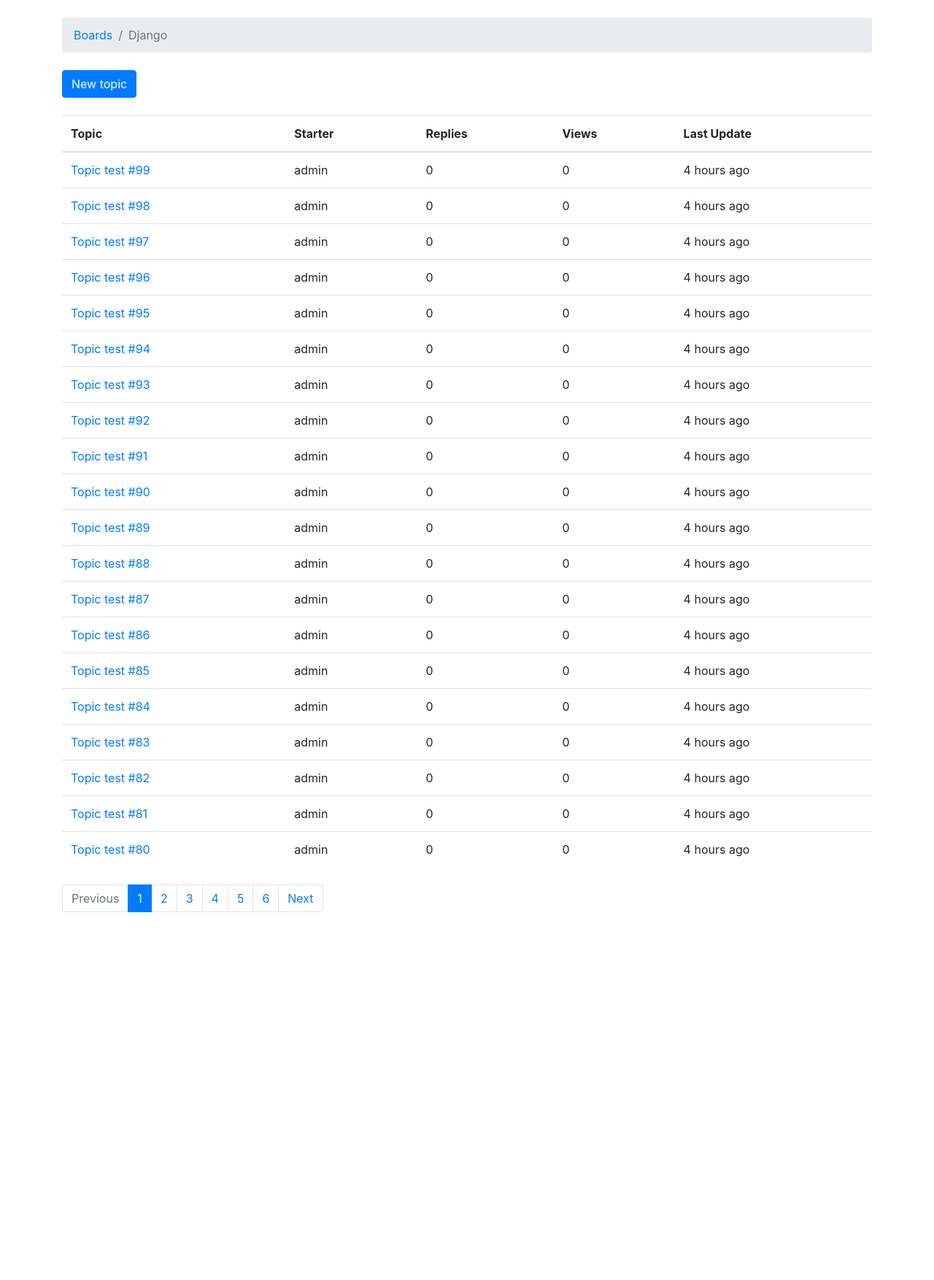
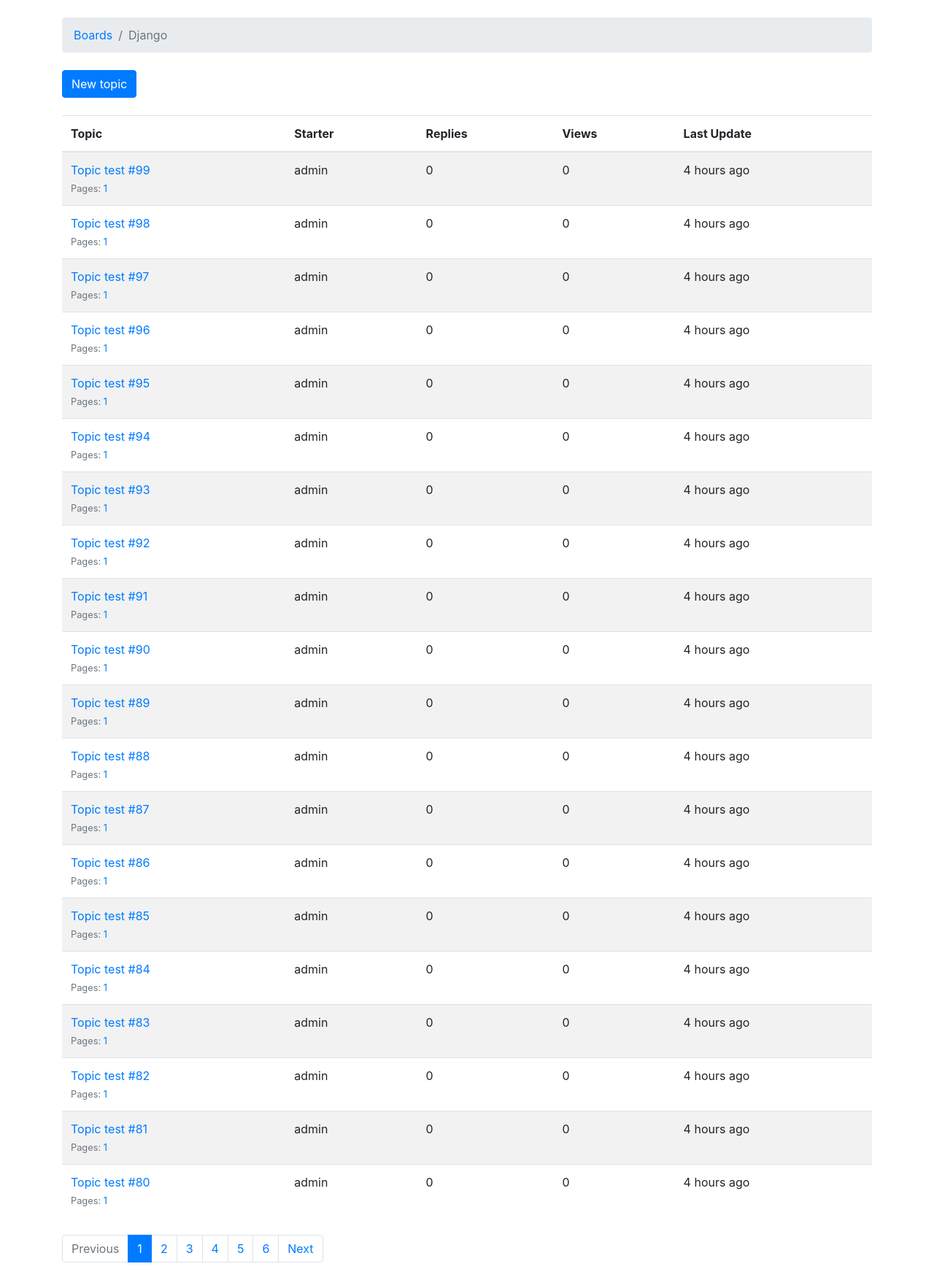
Before and after one commit to seegler/boards-app-django-fullstack-py, a Django app: page /boards/1/ in a window 1280 px wide. Shown: the part 74-1828 px from the top of the page at 73% size. Before the commit the page ends 1324 px from the top, so only its background shows below. Run offline with Django 3.2, Linux system fonts and the light colour scheme; data comes from the database, SQL or seed files in the repository; some libraries are stand-ins or nearby versions; some web fonts are replaced.

Commit message:
Add links to first few pages and last page of posts under each topic subject in topic list page

```diff
--- a/myproject/boards/models.py
+++ b/myproject/boards/models.py
@@ -1,3 +1,4 @@
+import math
 from django.db import models
 from django.utils.text import Truncator
 
@@ -32,6 +33,22 @@ class Topic(models.Model):
     def __str__(self):
         return self.subject
 
+    def get_page_count(self):
+        count = self.posts.count()
+        pages = count / 20
+        return math.ceil(pages)
+
+    def has_many_pages(self, count=None):
+        if count is None:
+            count = self.get_page_count()
+        return count > 6
+
+    def get_page_range(self):
+        count = self.get_page_count()
+        if self.has_many_pages(count):
+            return range(1, 5)
+        return range(1, count + 1)
+
 
 class Post(models.Model):
     message = models.TextField(max_length=4000)
--- a/myproject/templates/topics.html
+++ b/myproject/templates/topics.html
@@ -14,7 +14,7 @@
         <a href="{% url 'new_topic' board.pk %}" class="btn btn-primary">New topic</a>
     </div>
 
-    <table class="table mb-4">
+    <table class="table table-striped mb-4">
     <thead class="thead-inverse">
       <tr>
         <th>Topic</th>
@@ -26,8 +26,22 @@
     </thead>
     <tbody>
         {% for topic in topics %}
+        {% url 'topic_posts' board.pk topic.pk as topic_url %}
           <tr>
-            <td><a href="{% url 'topic_posts' board.pk topic.pk %}">{{ topic.subject }}</a></td>
+            <td>
+                <p class="mb-0">
+                  <a href="{{ topic_url }}">{{ topic.subject }}</a>
+                </p>
+                <small class="text-muted">
+                  Pages:
+                  {% for i in topic.get_page_range %}
+                    <a href="{{ topic_url }}?page={{ i }}">{{ i }}</a>
+                  {% endfor %}
+                  {% if topic.has_many_pages %}
+                  ... <a href="{{ topic_url }}?page={{ topic.get_page_count }}">Last Page</a>
+                  {% endif %}
+                </small>
+            </td>
             <td>{{ topic.starter.username }}</td>
             <td>{{ topic.replies }}</td>
             <td>{{ topic.views }}</td>
```
Also changed, not shown: myproject/boards/views.py (line endings or trailing spaces).
